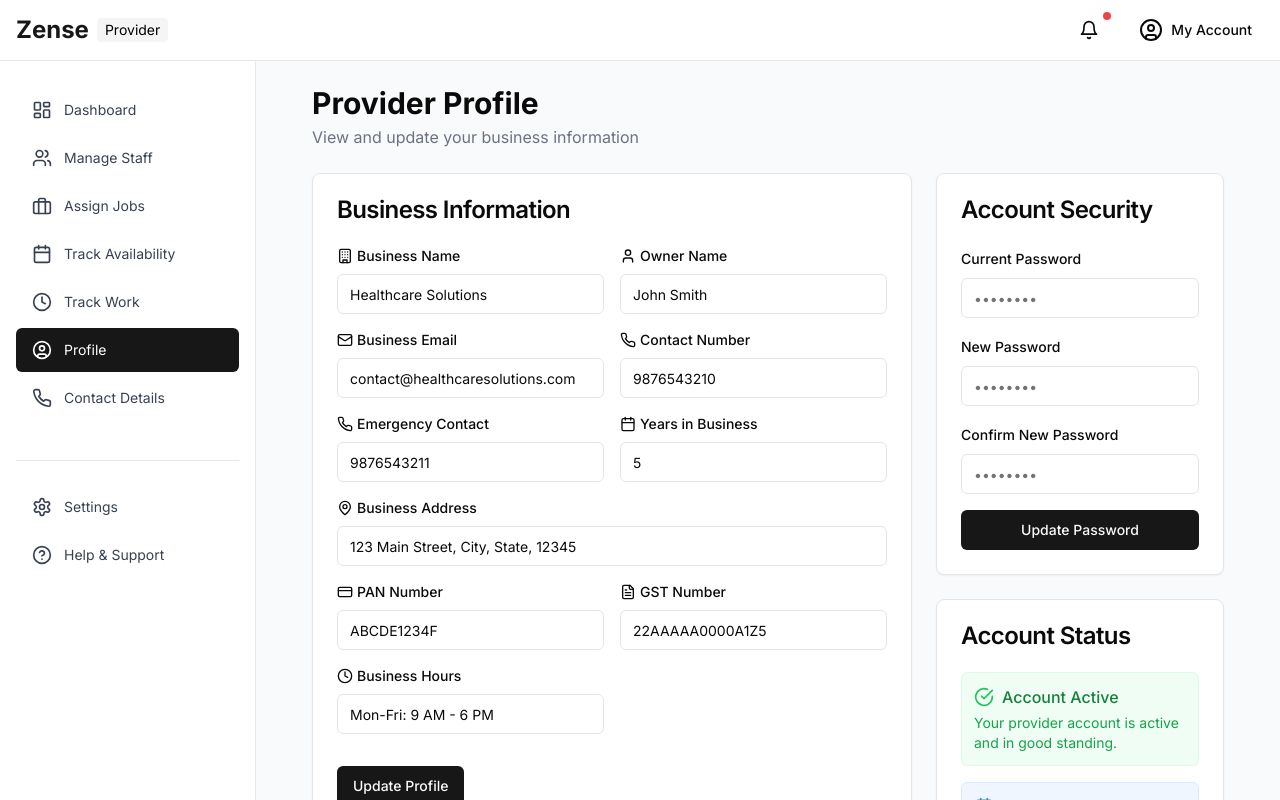
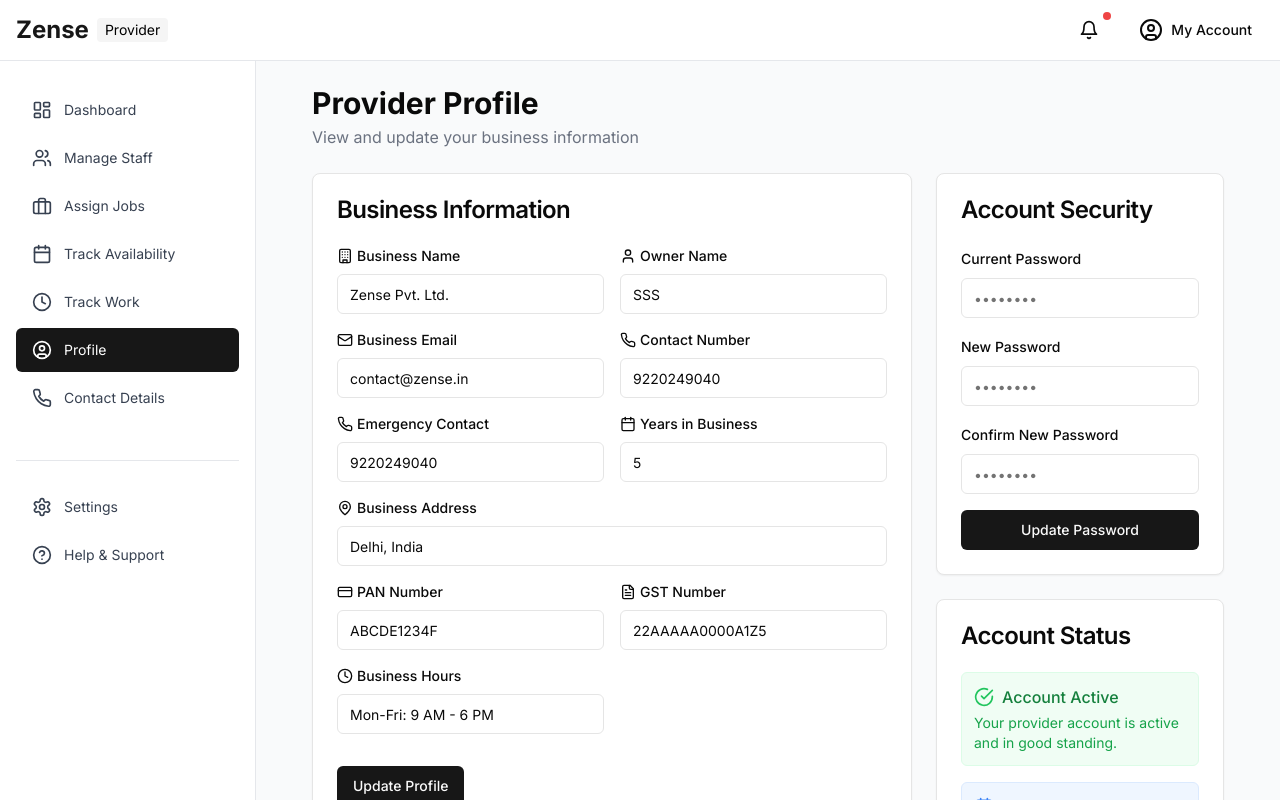
Before and after one commit to vishwadoshi-19/zense-provider, a Next.js app: page /profile in a window 1280 px wide. Shown: the top 800 px of the page. Built offline with nearby package versions, Linux system fonts and the light colour scheme; no server answers; the database is empty; sample sign-in values are in the browser's storage.

Commit message:
changed zense business details

```diff
--- a/src/pages/profile.tsx
+++ b/src/pages/profile.tsx
@@ -40,14 +40,14 @@ const ProfilePage = () => {
 
   // Mock provider data if not available
   const provider = providerData || {
-    id: "provider1",
-    businessName: "Healthcare Solutions",
-    ownerName: "John Smith",
+    id: "zense",
+    businessName: "Zense Pvt. Ltd.",
+    ownerName: "SSS",
     yearsInBusiness: 5,
-    address: "123 Main Street, City, State, 12345",
-    contactNumber: "9876543210",
-    emergencyContact: "9876543211",
-    email: "contact@healthcaresolutions.com",
+    address: "Delhi, India",
+    contactNumber: "9220249040",
+    emergencyContact: "9220249040",
+    email: "contact@zense.in",
     panNumber: "ABCDE1234F",
     gstNumber: "22AAAAA0000A1Z5",
     businessHours: "Mon-Fri: 9 AM - 6 PM",
```
